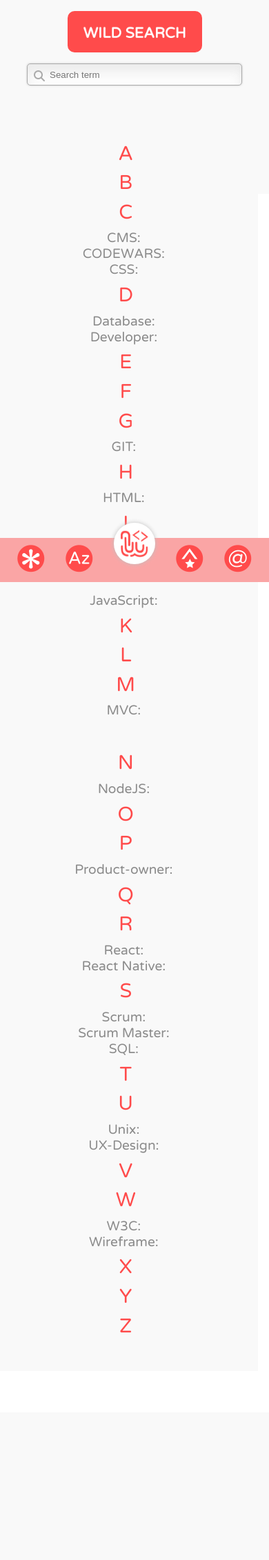
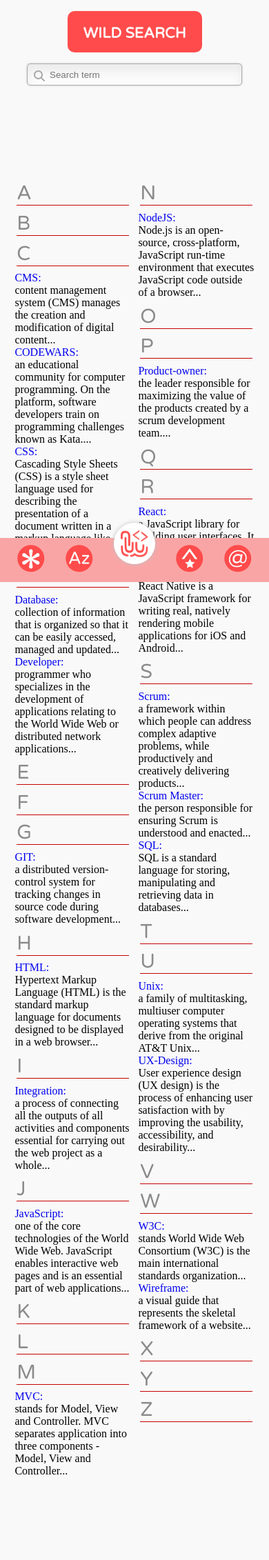
Before and after one commit to laurentmahieu/wildsearch, a PHP site: page /wildsearch-a.html in a window 390 px wide. Shown: the top 2262 px of the page at 69% size. Before the commit the page ends 1932 px from the top, so only its background shows below. Run offline with PHP 8.4, Linux system fonts and the light colour scheme; some libraries are stand-ins or nearby versions.

Commit message:
copie du css depuis la presentation 1

```diff
--- a/CSS/lettres.css
+++ b/CSS/lettres.css
@@ -17,35 +17,14 @@ main article h3{
     font-family: var(--varela);
     font-weight: 400;
     text-decoration: none;
-    color: var(--darkSalmon);
+    color: rgb(139, 139, 139);
     font-size: 1.8rem;
     margin: 0.3em 0.1em;
     border-bottom: solid 1px rgb(197, 4, 4);
 }
 
-main article a{
-    font-family: var(--varela);
-    color: rgb(139, 139, 139);
-    font-size: 1.2em;
-}
-
-main article p{
-    font-family: var(--raleway);
-}
-
 @media only screen and (max-width:800px) {
     main article{
-        width: 100%;
-    }
-    main article p{
-        display: none;
-    }
-    main article h3,main article li{
-        width:100vw;
-        border-bottom:none;
-        text-align: center;
-    }
-    main{
-        display: block;
+        margin-bottom: 5em;
     }
 }
--- a/CSS/mobile.css
+++ b/CSS/mobile.css
@@ -13,10 +12,12 @@
             "header"
             "main"
             "nav";
+            background-color: var(--background)
     }
 
     header {
         width: 100vw;
+        height: 25vw;
     }
 
     header #logomobil {
@@ -34,10 +35,8 @@
     }
 
     main {
-        padding: 0;
         width: 100vw;
-        margin-top: -10vh;
-        margin-left: -4vw;
+        margin-top: -15vw;
     }
 
     /* Carousel */
@@ -233,7 +248,6 @@
     }
 
 
-<<<<<<< HEAD:CSS/mobile.css
     /* Form */
     main form{
         width: 90%;
@@ -242,16 +256,4 @@
     form input, select, textarea{
         margin: 0.3em 0;
     }
-=======
-
-    main form{
-        height: 100%;
-        width: 100%;
-    }
-
-    main form input, select,textarea{
-        margin: 0.5em 0;
-    }
-
->>>>>>> 586605e99072513d06f628aa0022119660613836:CSS/mobile.css
 }
--- a/CSS/style.css
+++ b/CSS/style.css
@@ -143,5 +143,5 @@ footer {
 }
 
 nav{
-    display: none;
+    display: none
 }
--- a/wildsearch-a.html
+++ b/wildsearch-a.html
@@ -33,15 +33,9 @@
 </header>
     <!-- Navbar on the left side -->
     <aside>
-<<<<<<< HEAD
-        <a href="index.html"><img alt="Logo of Wildsearch" src="IMG/logo_wildsearch.png"></a>
-        <section class="theme">
-            <a href="wildsearch-theme.html"><img src="IMG/themes.png" alt=""></a>
-=======
         <a href="index.php"><img alt="Logo of Wildsearch" src="../logo_wildsearch.png"></a>
         <section class="theme">
             <a href="../wildsearch-theme.html"><img src="../themes.png" alt=""></a>
->>>>>>> 586605e99072513d06f628aa0022119660613836
             <ul>
                 <li><a href="wildsearch-theme.html">Git</a></li>
                 <li><a href="wildsearch-theme.html">JavaScript</a></li>
```
Also changed, not shown: other parts of CSS/mobile.css (+42 -27 lines), CSS/card.css (+15 -2 lines), CSS/stylecarousel.css (+3 -8 lines), CSS/aside.css (line endings or trailing spaces), CSS/definition.css (line endings or trailing spaces).
